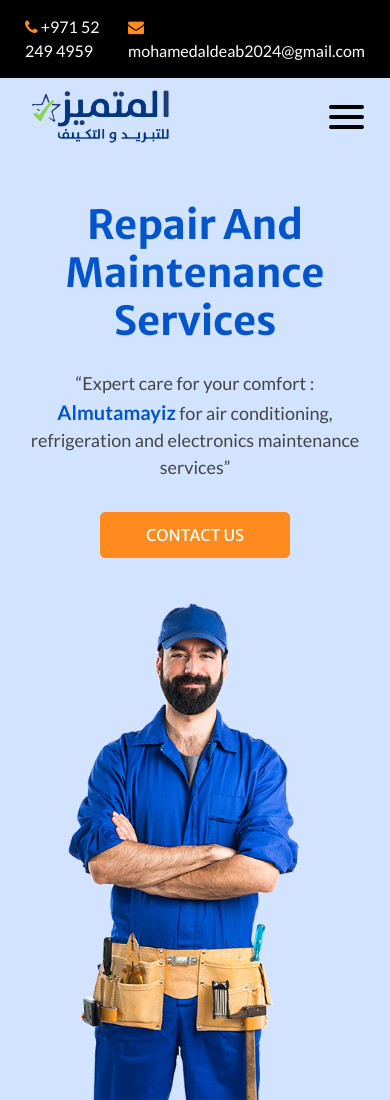
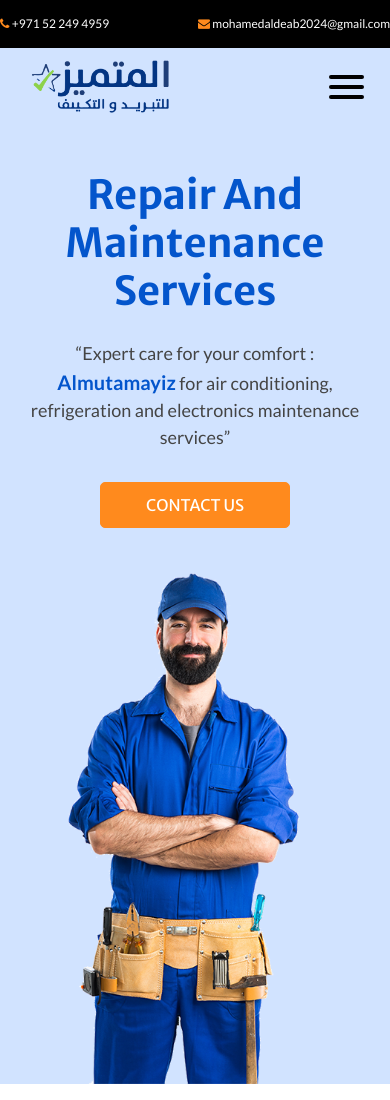
Before and after one commit to M-Hatem98/Almutamayiz, a plain HTML site: page index.html in a window 390 px wide. Shown: the top 1100 px of the page. Drawn offline with nearby package versions, Linux system fonts and the light colour scheme; some packages are replaced by stand-ins of ours.

Commit message:
first Commit

```diff
--- a/css/style.css
+++ b/css/style.css
@@ -104,7 +104,12 @@ a:focus {
 .header_section .header_top .contact_nav a {
   color: #ffffff;
 }
-
+@media (max-width: 776px) {
+  .header_section .header_top .contact_nav a {
+    font-size: 12px;
+    color: #ffffff;
+  }
+}
 .header_section .header_top .contact_nav a i {
   color: #ff8a1d;
 }
--- a/index.html
+++ b/index.html
@@ -38,7 +38,6 @@
       <!-- header section strats -->
       <header class="header_section">
         <div class="header_top">
-          <div class="container-fluid">
             <div class="contact_nav">
               <a href="tel:+971 52 249 4959">
                 <i class="fa fa-phone" aria-hidden="true"></i>
@@ -49,7 +48,6 @@
                 <span>mohamedaldeab2024@gmail.com</span>
               </a>
             </div>
-          </div>
         </div>
         <div class="header_bottom">
           <div class="container-fluid">
```
